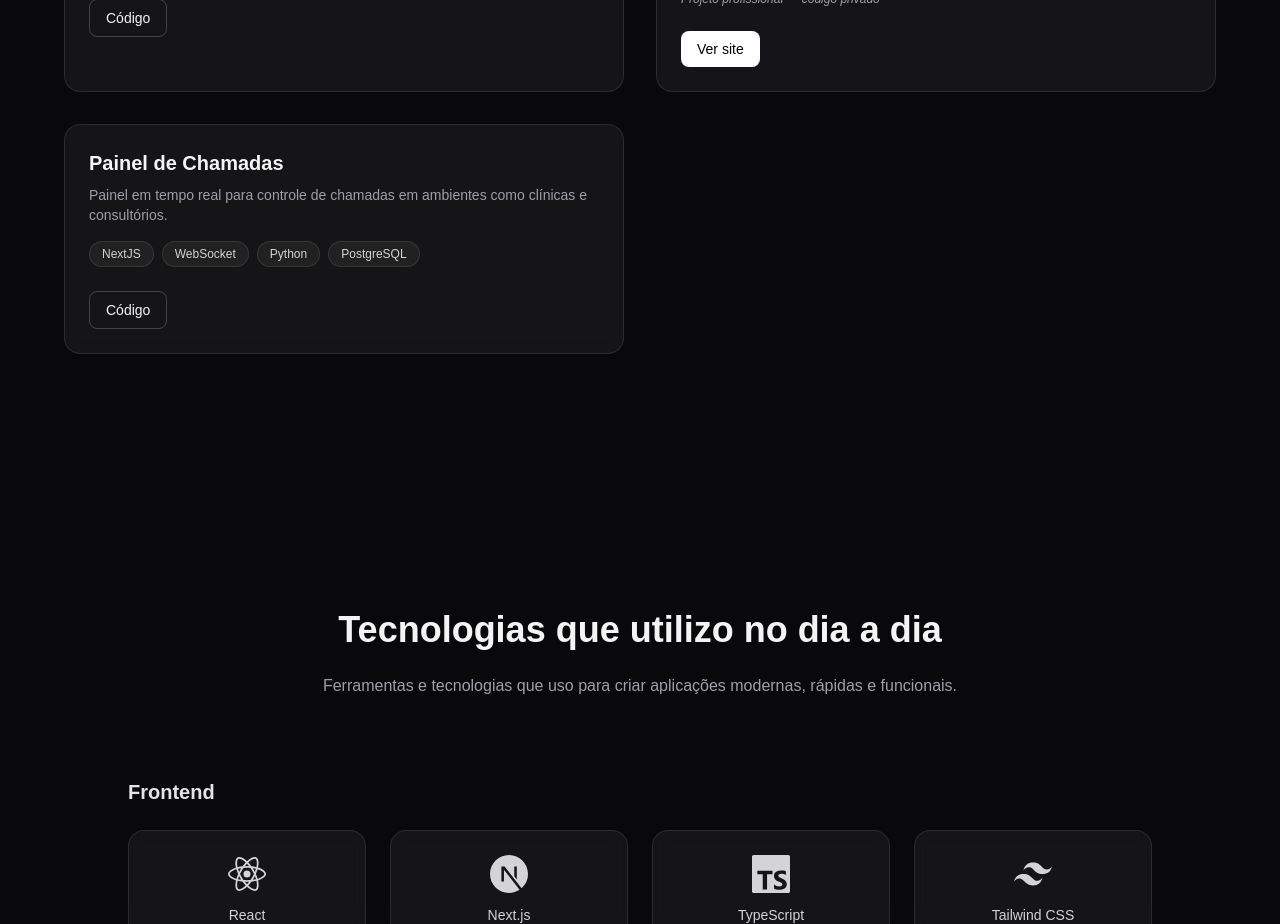
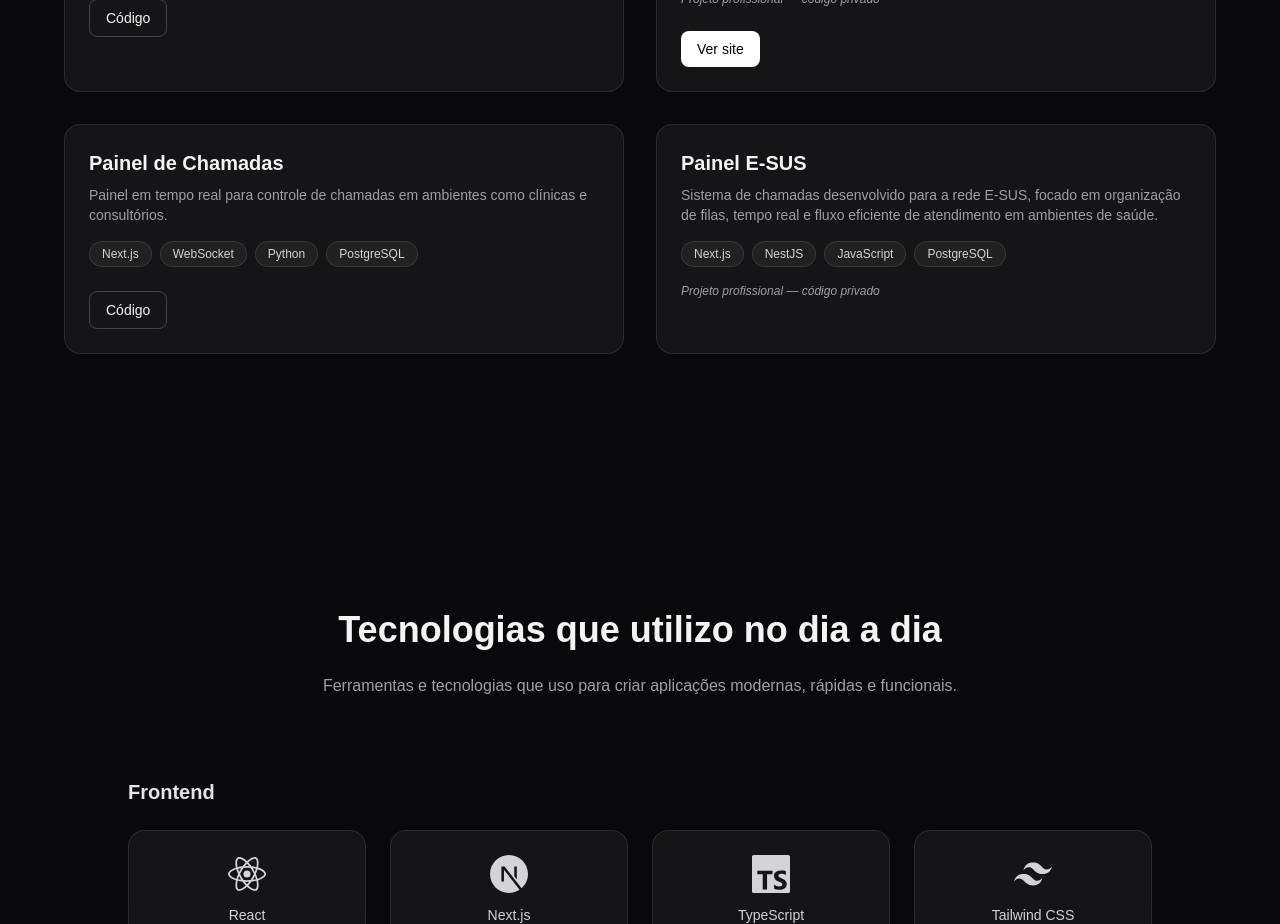
Before and after one commit to Caique7k/portfolio, a Next.js app: page / in a window 1280 px wide. Shown: the part 1200-2124 px from the top of the page. Built offline with nearby package versions, Linux system fonts and the light colour scheme.

Commit message:
fix: correct tech stack notation for Painel de Chamadas and add Painel E-SUS project details

```diff
--- a/src/data/Projects.ts
+++ b/src/data/Projects.ts
@@ -20,8 +20,15 @@ export const projects = [
     title: "Painel de Chamadas",
     description:
       "Painel em tempo real para controle de chamadas em ambientes como clínicas e consultórios.",
-    techs: ["NextJS", "WebSocket", "Python", "PostgreSQL"],
+    techs: ["Next.js", "WebSocket", "Python", "PostgreSQL"],
     github: "https://github.com/Caique7k/painel-senhas.git",
     demo: "#",
   },
+  {
+    title: "Painel E-SUS",
+    description:
+      "Sistema de chamadas desenvolvido para a rede E-SUS, focado em organização de filas, tempo real e fluxo eficiente de atendimento em ambientes de saúde.",
+    techs: ["Next.js", "NestJS", "JavaScript", "PostgreSQL"],
+    note: "Projeto profissional — código privado",
+  },
 ];
```
